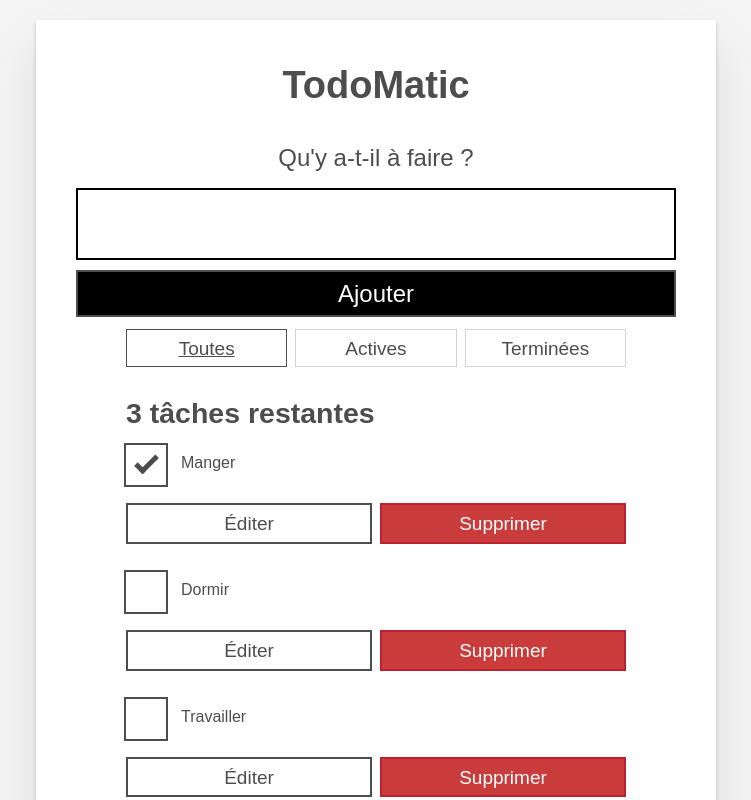
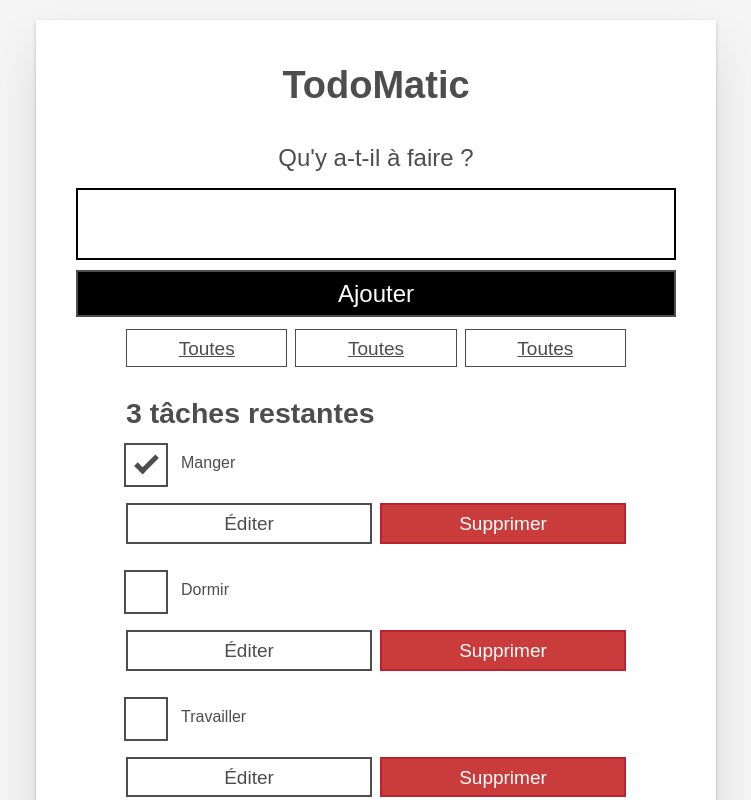
Before and after one commit to hesolean/MaPremiereAppliReact, a React (Create React App) app: page / in a window 1280 px wide. Shown: the top 800 px of the page, without its empty margins (264-1015 px from the left). Built offline with nearby package versions, Linux system fonts and the light colour scheme.

Commit message:
modification de App pour intégrer les nouveaux composants à la place des balises

```diff
--- a/src/App.js
+++ b/src/App.js
@@ -18,39 +18,11 @@ function App(props) {
   return (
     <div className="todoapp stack-large">
       <h1>TodoMatic</h1>
-      <form>
-        <h2 className="label-wrapper">
-          <label htmlFor="new-todo-input" className="label__lg">
-            Qu'y a-t-il à faire&nbsp;?
-          </label>
-        </h2>
-        <input
-          type="text"
-          id="new-todo-input"
-          className="input input__lg"
-          name="text"
-          autoComplete="off"
-        />
-        <button type="submit" className="btn btn__primary btn__lg">
-          Ajouter
-        </button>
-      </form>
+      <Form />
       <div className="filters btn-group stack-exception">
-        <button type="button" className="btn toggle-btn" aria-pressed="true">
-          <span className="visually-hidden">Montrer </span>
-          <span>Toutes</span>
-          <span className="visually-hidden"> les tâches</span>
-        </button>
-        <button type="button" className="btn toggle-btn" aria-pressed="false">
-          <span className="visually-hidden">Montrer </span>
-          <span className="visually-hidden">les tâches </span>
-          <span>Actives</span>
-        </button>
-        <button type="button" className="btn toggle-btn" aria-pressed="false">
-          <span className="visually-hidden">Montrer </span>
-          <span className="visually-hidden">les tâches </span>
-          <span>Terminées</span>
-        </button>
+        <FilterButton />
+        <FilterButton />
+        <FilterButton />
       </div>
       <h2 id="list-heading">3 tâches restantes</h2>
       <ul
```
